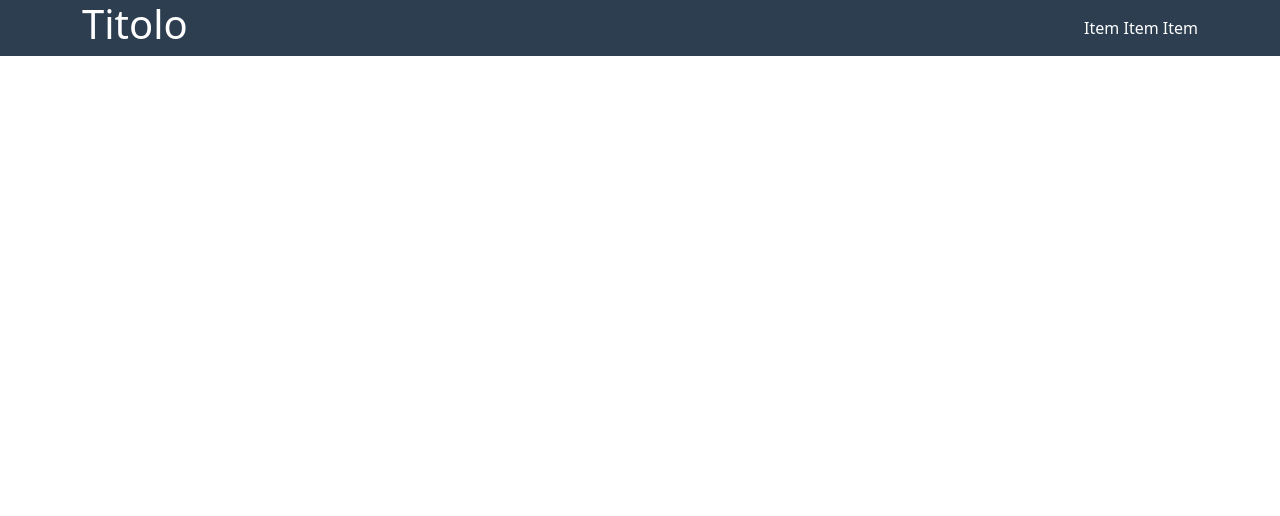
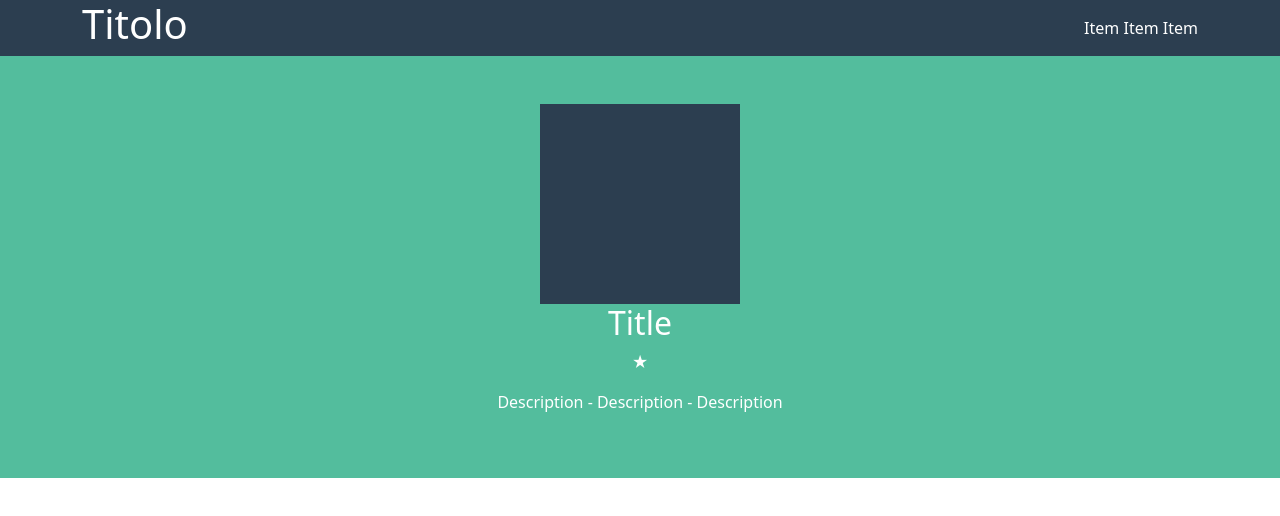
Before and after one commit to donatomontrone/html-css-bootstrap-freelancer, a plain HTML site: page index.html in a window 1280 px wide. Drawn offline with nearby package versions, Linux system fonts and the light colour scheme.

Commit message:
add jumbotron structure

```diff
--- a/css/style.css
+++ b/css/style.css
@@ -1,3 +1,13 @@
 header {
     background-color: #2C3E50;
 }
+
+div.box{
+    height: 200px;
+    width: 200px;
+    background-color: #2C3E50;
+    margin: 0 auto;
+}
+#jumbotron{
+    background-color: #53BD9D;
+}
--- a/index.html
+++ b/index.html
@@ -27,5 +27,19 @@
                 </div>
             </div>
         </header>
+        <main>
+            <section id="jumbotron" class="p-5">
+                <div class="container-md">
+                    <div class="row text-center text-white">
+                        <div class="col-12">
+                            <div class="box"></div>
+                        </div>
+                        <div class="col-12"><h2>Title</h2></div>
+                        <div class="col-12"><p>&#9733;</p></div>
+                        <div class="col-12"><p>Description - Description - Description</p></div>
+                    </div>
+                </div>
+            </section>
+        </main>
     </body>
 </html>
```
